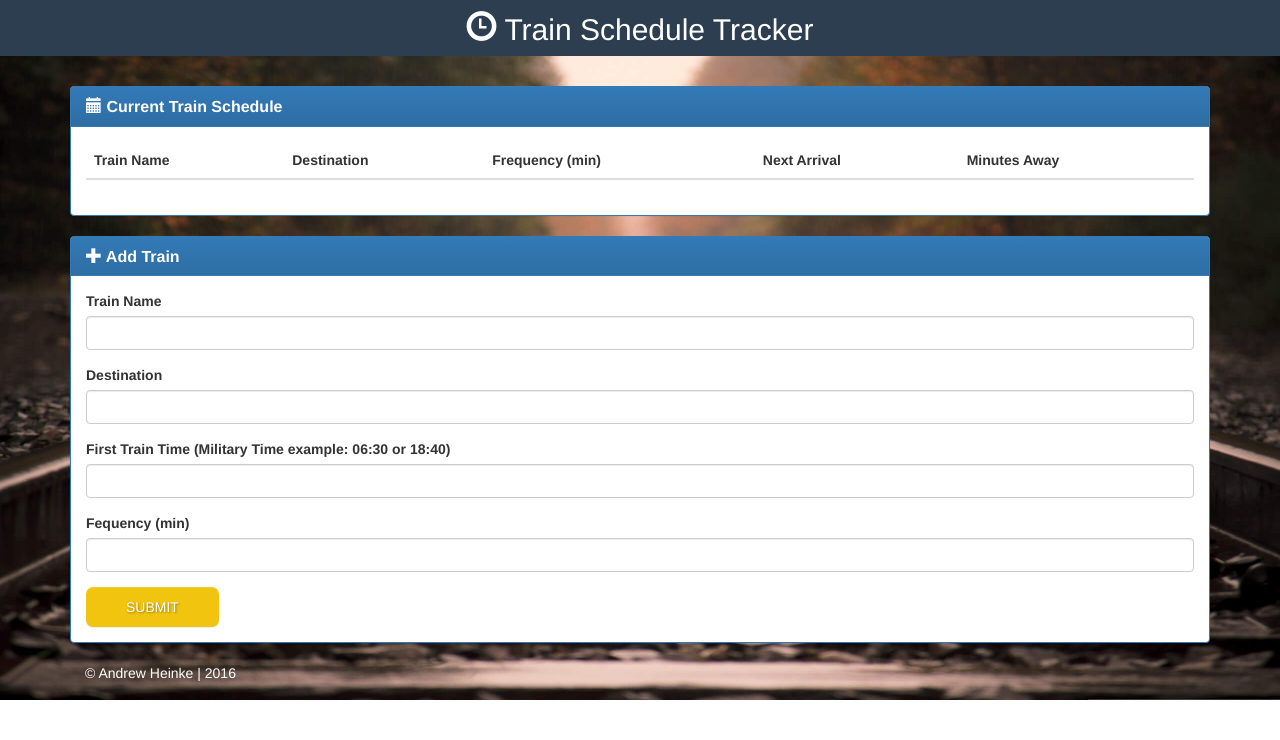
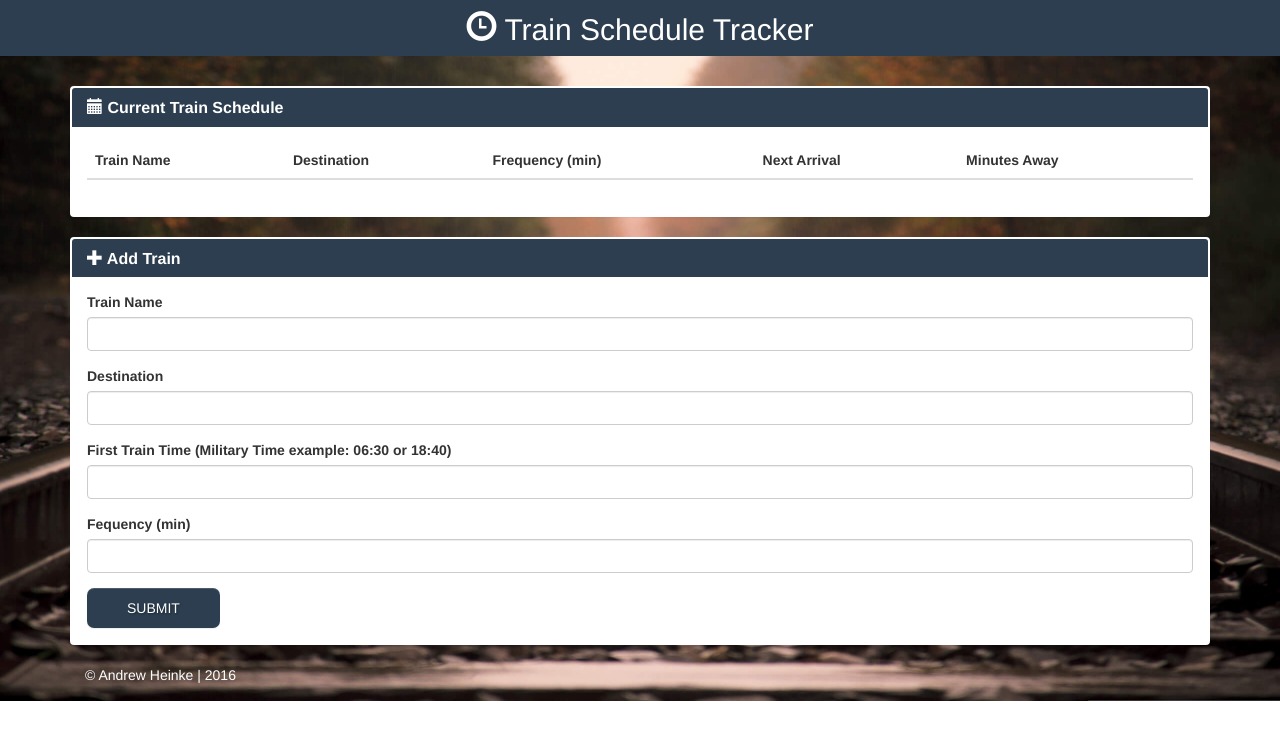
Before and after one commit to AndrewHeinke/trainSchedule, a PHP site: page / in a window 1280 px wide. Shown: the top 740 px of the page. Run offline with PHP 8.4, Linux system fonts and the light colour scheme; lists and menus that the app fills with data are empty; some libraries are stand-ins or nearby versions.

Commit message:
final files

```diff
--- a/assets/css/style.css
+++ b/assets/css/style.css
@@ -35,8 +35,16 @@ footer a:hover {
   margin: 5px;
 }
 
+.panel-primary>.panel-heading {
+  background: #2c3e50;
+  border: none;
+}
+
+.panel-primary {
+  border: 2px solid #fff;
+}
 .btn-primary {
-  background: #f1c40f;
+  background: #2c3e50;
   border-radius: 7px;
   padding: 10px 40px;
   border: none;
--- a/assets/javascript/main.js
+++ b/assets/javascript/main.js
@@ -8,7 +8,12 @@ function clearInputs() {
   $("#frequencyInput").val("");
 }
 
-// Form Validation
+// Refresh Data Every Minute
+setInterval(function(){
+    location.reload();
+  }, 60000);
+
+
 
 
 // Button for adding trains
```
